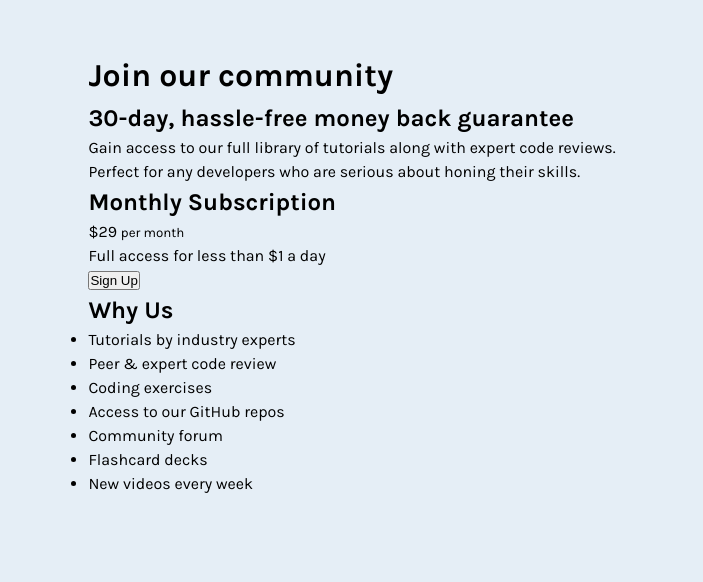
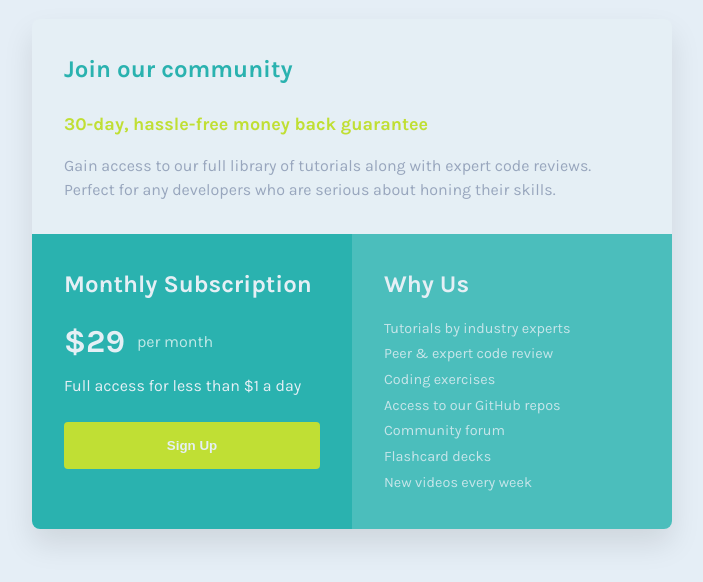
Before and after one commit to GilaniRabbu/single-price-grid-component-solution, a plain HTML site: page index.html in a window 1280 px wide. Shown: the part 126-708 px from the top of the page, without its empty margins (288-991 px from the left). Drawn offline with Linux system fonts and the light colour scheme.

Commit message:
Initial commit

```diff
--- a/index.html
+++ b/index.html
@@ -5,45 +5,48 @@
   <meta charset="UTF-8">
   <meta http-equiv="X-UA-Compatible" content="IE=edge">
   <meta name="viewport" content="width=device-width, initial-scale=1.0">
-
+  <meta name="description"
+    content="Delivered a responsive solution for the Frontend Mentor Single Price Grid Component Challenge.">
+  <meta name="keywords" content="single price grid, frontend mentor, frontend, responsive design, web development">
+  <meta name="author" content="Gilani Rabbu">
+  <link href="https://fonts.googleapis.com/css2?family=Karla:wght@400;700&display=swap" rel="stylesheet">
   <link rel="icon" type="image/png" sizes="32x32" href="img/favicon-32x32.png">
-
-    <link href="https://fonts.googleapis.com/css2?family=Karla:wght@400;700&display=swap" rel="stylesheet">
-
   <link rel="stylesheet" href="style.css">
-
   <title>Frontend Mentor | Single Price Grid Component</title>
 </head>
 
 <body>
-    <main>
-        <div class="primary-section flow-content">
-            <h1 class="title">Join our community</h1>
-            <h2 class="subtitle">30-day, hassle-free money back guarantee</h2>
-            <p class="primary-desc">Gain access to our full library of tutorials along with expert code reviews.</p>
-            <p class="primary-desc">Perfect for any developers who are serious about honing their skills.</p>
+  <main class="card">
+    <header class="card__header">
+      <h1 class="card__title">Join our community</h1>
+      <h2 class="card__subtitle">30-day, hassle-free money back guarantee</h2>
+      <p class="card__description">Gain access to our full library of tutorials along with expert code reviews.
+        Perfect for any developers who are serious about honing their skills.</p>
+    </header>
+
+    <div class="card__content">
+      <section class="subscription">
+        <h2 class="subscription__title">Monthly Subscription</h2>
+        <div class="subscription__price">
+          <span class="subscription__amount">$29</span>
+          <span class="subscription__period">per month</span>
         </div>
+        <p class="subscription__description">Full access for less than $1 a day</p>
+        <button class="subscription__button">Sign Up</button>
+      </section>
 
-        <div class="secondary">
-            <div class="secondary-section flow-content">
-                <h2>Monthly Subscription</h2>
-                <p><span class="price">&dollar;29</span> <small class="status">per month</small></p>
-                <p class="secondary-desc">Full access for less than &dollar;1 a day</p>
-                <button class="btn">Sign Up</button>
-            </div>
-
-            <div class="secondary-section flow-content">
-                <h2>Why Us</h2>
-                <ul>
-                    <li>Tutorials by industry experts</li>
-                    <li>Peer &amp; expert code review</li>
-                    <li>Coding exercises</li>
-                    <li>Access to our GitHub repos</li>
-                    <li>Community forum</li>
-                    <li>Flashcard decks</li>
-                    <li>New videos every week</li>
+      <section class="features">
+        <h2 class="features__title">Why Us</h2>
+        <ul class="features__list">
+          <li class="features__item">Tutorials by industry experts</li>
+          <li class="features__item">Peer & expert code review</li>
+          <li class="features__item">Coding exercises</li>
+          <li class="features__item">Access to our GitHub repos</li>
+          <li class="features__item">Community forum</li>
+          <li class="features__item">Flashcard decks</li>
+          <li class="features__item">New videos every week</li>
         </ul>
-            </div>
+      </section>
     </div>
   </main>
 </body>
```
Lines whose indentation alone changed are shown as unchanged.
